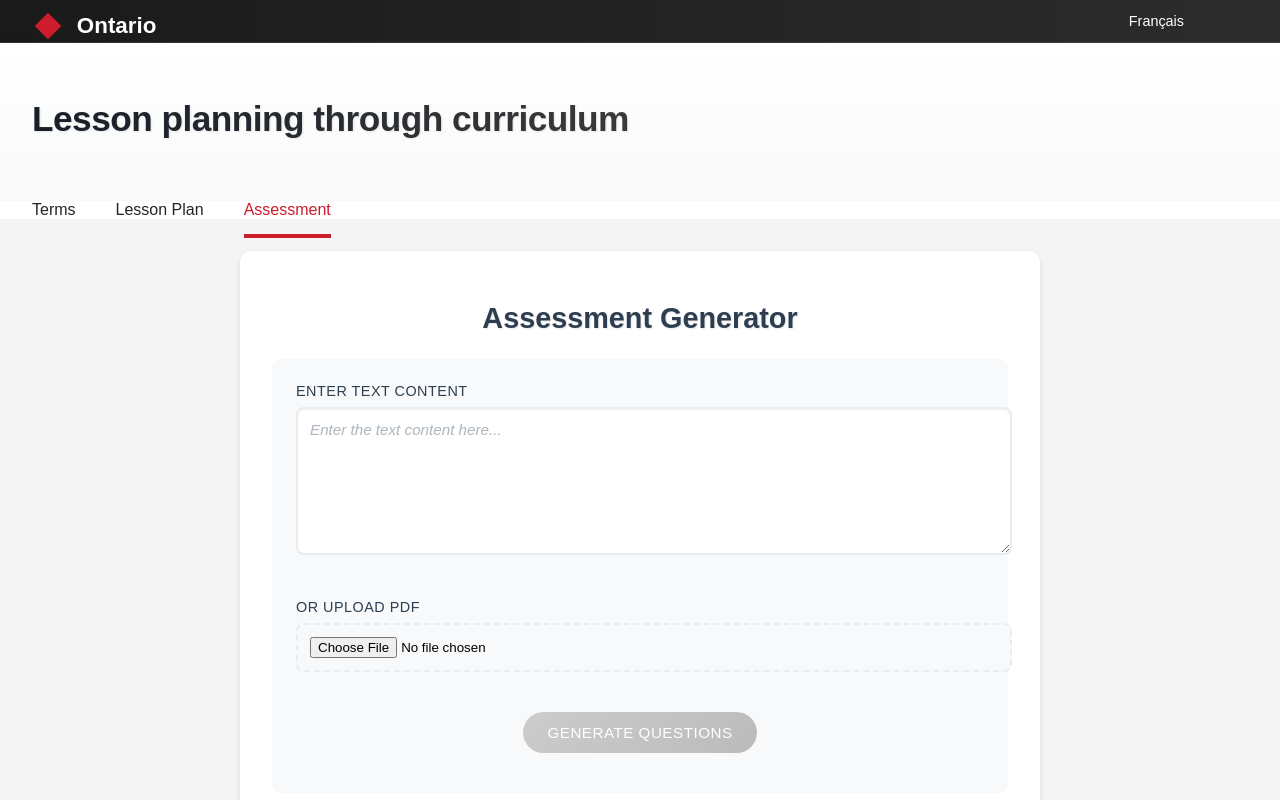
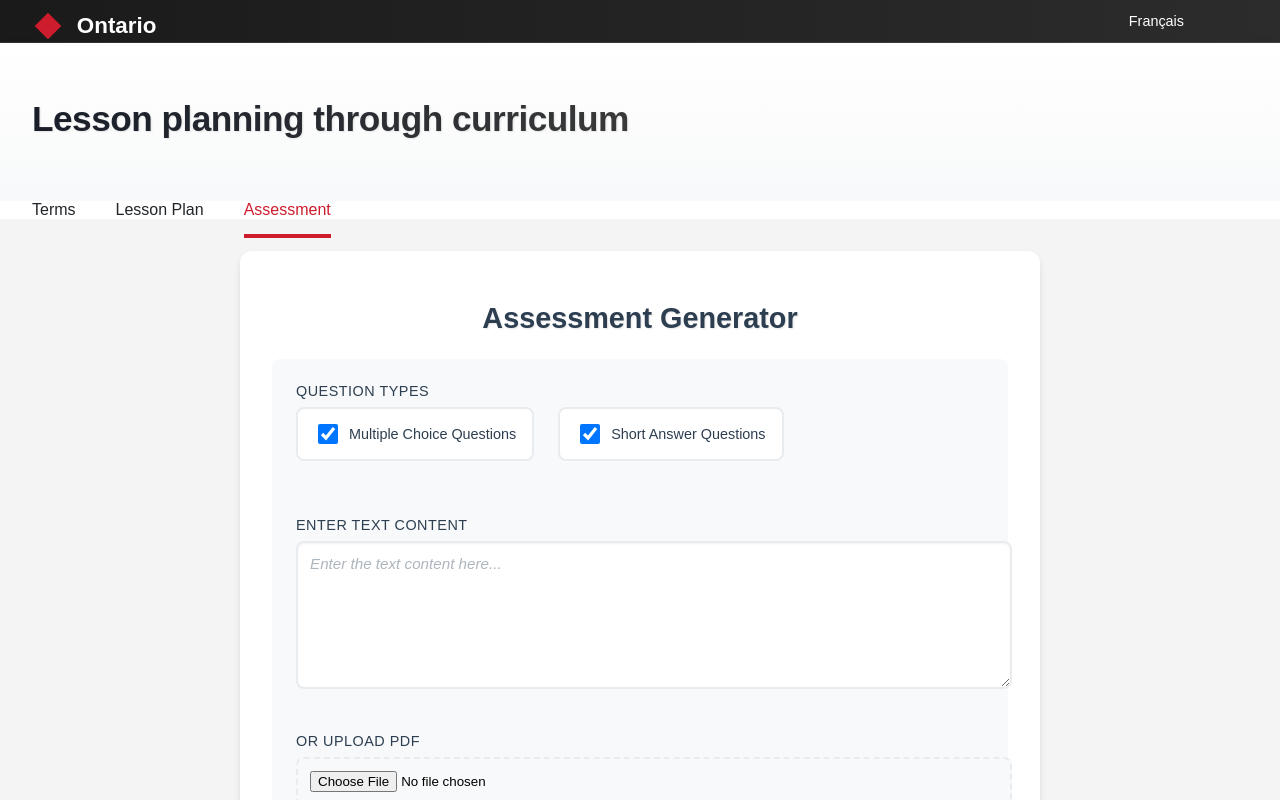
Before and after one commit to moizkhan503/EAD_Assessment_Tool, a React (Vite) app: page /assessment in a window 1280 px wide. Shown: the top 800 px of the page. Built offline with nearby package versions, Linux system fonts and the light colour scheme; what @react-pdf/renderer would draw is missing.

Commit message:
added short questions and pdf option in assesments and also selct option of mcqs and sqs

```diff
--- a/src/components/Assessment/Assessment.css
+++ b/src/components/Assessment/Assessment.css
@@ -481,6 +481,54 @@
   line-height: 1.4;
 }
 
+.question-type-options {
+  display: flex;
+  gap: 1.5rem;
+  margin-bottom: 1rem;
+}
+
+.question-type-option {
+  display: flex;
+  align-items: center;
+  gap: 0.5rem;
+  padding: 0.75rem 1rem;
+  background-color: white;
+  border: 2px solid #e9ecef;
+  border-radius: 8px;
+  cursor: pointer;
+  transition: all 0.2s ease;
+}
+
+.question-type-option:hover {
+  border-color: #4a90e2;
+  background-color: #f8f9fa;
+}
+
+.question-type-checkbox {
+  width: 1.25rem;
+  height: 1.25rem;
+  cursor: pointer;
+}
+
+.question-type-option label {
+  cursor: pointer;
+  font-weight: 500;
+  color: #2c3e50;
+  margin: 0;
+  text-transform: none;
+  letter-spacing: normal;
+}
+
+.question-type-option.disabled {
+  opacity: 0.5;
+  cursor: not-allowed;
+}
+
+.question-type-option.disabled label,
+.question-type-option.disabled input {
+  cursor: not-allowed;
+}
+
 @media (max-width: 768px) {
   .assessment-container {
     padding: 1rem;
--- a/src/components/Assessment/Assessment.jsx
+++ b/src/components/Assessment/Assessment.jsx
@@ -23,6 +23,24 @@ const Assessment = () => {
   const [selectedAnswers, setSelectedAnswers] = useState({});
   const [shortAnswers, setShortAnswers] = useState({});
   const [shortAnswerFeedback, setShortAnswerFeedback] = useState({});
+  const [selectedQuestionTypes, setSelectedQuestionTypes] = useState(['mcq', 'short']); // Default both selected
+
+  const questionTypeOptions = [
+    { id: 'mcq', label: 'Multiple Choice Questions' },
+    { id: 'short', label: 'Short Answer Questions' }
+  ];
+
+  const handleQuestionTypeChange = (type) => {
+    setSelectedQuestionTypes(prev => {
+      if (prev.includes(type)) {
+        // Don't allow deselecting if it's the last option
+        if (prev.length === 1) return prev;
+        return prev.filter(t => t !== type);
+      } else {
+        return [...prev, type];
+      }
+    });
+  };
 
   const extractTextFromPdf = async (file) => {
     try {
@@ -46,7 +64,10 @@ const Assessment = () => {
 
   const generateQuestions = async (text) => {
     try {
-      // Generate MCQs with focus on concepts
+      let mcqsData = [], shortData = [];
+
+      // Generate MCQs if selected
+      if (selectedQuestionTypes.includes('mcq')) {
         const mcqPrompt = `
           You are an expert assessment system. Analyze the given text and generate conceptual multiple choice questions.
           Focus on testing understanding of:
@@ -86,7 +107,11 @@ const Assessment = () => {
           { role: 'user', content: 'Generate the MCQs now.' }
         ]);
 
-      // Generate conceptual short questions
+        mcqsData = JSON.parse(mcqResponse.content);
+      }
+
+      // Generate short questions if selected
+      if (selectedQuestionTypes.includes('short')) {
         const shortPrompt = `
           You are an expert assessment system. Generate in-depth conceptual questions that test deep understanding.
           Focus on:
@@ -139,32 +164,7 @@ const Assessment = () => {
           { role: 'user', content: 'Generate the short questions now.' }
         ]);
 
-      // Parse MCQs
-      let mcqsData;
-      try {
-        mcqsData = JSON.parse(mcqResponse.content);
-      } catch (e) {
-        const jsonStart = mcqResponse.content.indexOf('[');
-        const jsonEnd = mcqResponse.content.lastIndexOf(']') + 1;
-        if (jsonStart === -1 || jsonEnd === 0) {
-          throw new Error('Could not find MCQ JSON array in response');
-        }
-        const jsonStr = mcqResponse.content.slice(jsonStart, jsonEnd);
-        mcqsData = JSON.parse(jsonStr);
-      }
-
-      // Parse short questions
-      let shortData;
-      try {
         shortData = JSON.parse(shortResponse.content);
-      } catch (e) {
-        const jsonStart = shortResponse.content.indexOf('[');
-        const jsonEnd = shortResponse.content.lastIndexOf(']') + 1;
-        if (jsonStart === -1 || jsonEnd === 0) {
-          throw new Error('Could not find short questions JSON array in response');
-        }
-        const jsonStr = shortResponse.content.slice(jsonStart, jsonEnd);
-        shortData = JSON.parse(jsonStr);
       }
 
       return { mcqs: mcqsData, shortQuestions: shortData };
@@ -346,7 +346,7 @@ const Assessment = () => {
   };
 
   const getMcqScore = () => {
-    if (mcqs.length === 0) return 0;
+    if (!selectedQuestionTypes.includes('mcq') || mcqs.length === 0) return null;
 
     let correct = 0;
     Object.keys(selectedAnswers).forEach(id => {
@@ -359,7 +359,7 @@ const Assessment = () => {
   };
 
   const getShortAnswerScore = () => {
-    if (shortQuestions.length === 0) return 0;
+    if (!selectedQuestionTypes.includes('short') || shortQuestions.length === 0) return null;
 
     let totalScore = 0;
     let answeredQuestions = 0;
@@ -375,6 +375,26 @@ const Assessment = () => {
     return answeredQuestions > 0 ? totalScore / answeredQuestions : 0;
   };
 
+  const getFinalScore = () => {
+    const mcqScore = getMcqScore();
+    const shortScore = getShortAnswerScore();
+
+    if (mcqScore === null && shortScore === null) return 0;
+    if (mcqScore === null) return shortScore;
+    if (shortScore === null) return mcqScore;
+    return (mcqScore + shortScore) / 2;
+  };
+
+  const isAssessmentComplete = () => {
+    if (selectedQuestionTypes.includes('mcq') && Object.keys(selectedAnswers).length !== mcqs.length) {
+      return false;
+    }
+    if (selectedQuestionTypes.includes('short') && Object.keys(shortAnswerFeedback).length !== shortQuestions.length) {
+      return false;
+    }
+    return true;
+  };
+
   return (
     <div className="assessment-container">
       <div className="assessment-content">
@@ -382,6 +402,26 @@ const Assessment = () => {
         <div className="input-section">
           <form onSubmit={handleSubmit}>
             <div className="input-options">
+              <div className="form-group">
+                <label>Question Types</label>
+                <div className="question-type-options">
+                  {questionTypeOptions.map(option => (
+                    <div key={option.id} className="question-type-option">
+                      <input
+                        type="checkbox"
+                        id={`type-${option.id}`}
+                        checked={selectedQuestionTypes.includes(option.id)}
+                        onChange={() => handleQuestionTypeChange(option.id)}
+                        className="question-type-checkbox"
+                      />
+                      <label htmlFor={`type-${option.id}`}>
+                        {option.label}
+                      </label>
+                    </div>
+                  ))}
+                </div>
+              </div>
+
               <div className="form-group">
                 <label htmlFor="text-input">Enter Text Content</label>
                 <textarea
@@ -422,7 +462,7 @@ const Assessment = () => {
           </form>
         </div>
 
-        {mcqs.length > 0 && (
+        {mcqs.length > 0 && selectedQuestionTypes.includes('mcq') && (
           <div className="questions-section">
             <h2>Conceptual Multiple Choice Questions</h2>
             <div className="mcqs-container">
@@ -476,7 +516,7 @@ const Assessment = () => {
           </div>
         )}
 
-        {shortQuestions.length > 0 && (
+        {shortQuestions.length > 0 && selectedQuestionTypes.includes('short') && (
           <div className="questions-section">
             <h2>Conceptual Short Answer Questions</h2>
             <div className="short-questions-container">
@@ -567,23 +607,26 @@ const Assessment = () => {
           </div>
         )}
 
-        {(Object.keys(selectedAnswers).length === mcqs.length &&
-          Object.keys(shortAnswerFeedback).length === shortQuestions.length) && (
+        {(mcqs.length > 0 || shortQuestions.length > 0) && isAssessmentComplete() && (
           <div className="score-section">
             <h2>Your Scores</h2>
             <div className="score-details">
+              {selectedQuestionTypes.includes('mcq') && mcqs.length > 0 && (
                 <div className="score-item">
                   <h3>Multiple Choice Questions</h3>
                   <p className="score">{getMcqScore().toFixed(1)}%</p>
                 </div>
+              )}
+              {selectedQuestionTypes.includes('short') && shortQuestions.length > 0 && (
                 <div className="score-item">
                   <h3>Short Answer Questions</h3>
                   <p className="score">{getShortAnswerScore().toFixed(1)}%</p>
                 </div>
+              )}
               <div className="score-item">
                 <h3>Overall Score</h3>
                 <p className="final-score">
-                  {((getMcqScore() + getShortAnswerScore()) / 2).toFixed(1)}%
+                  {getFinalScore().toFixed(1)}%
                 </p>
               </div>
             </div>
```
Lines whose indentation alone changed are shown as unchanged.
